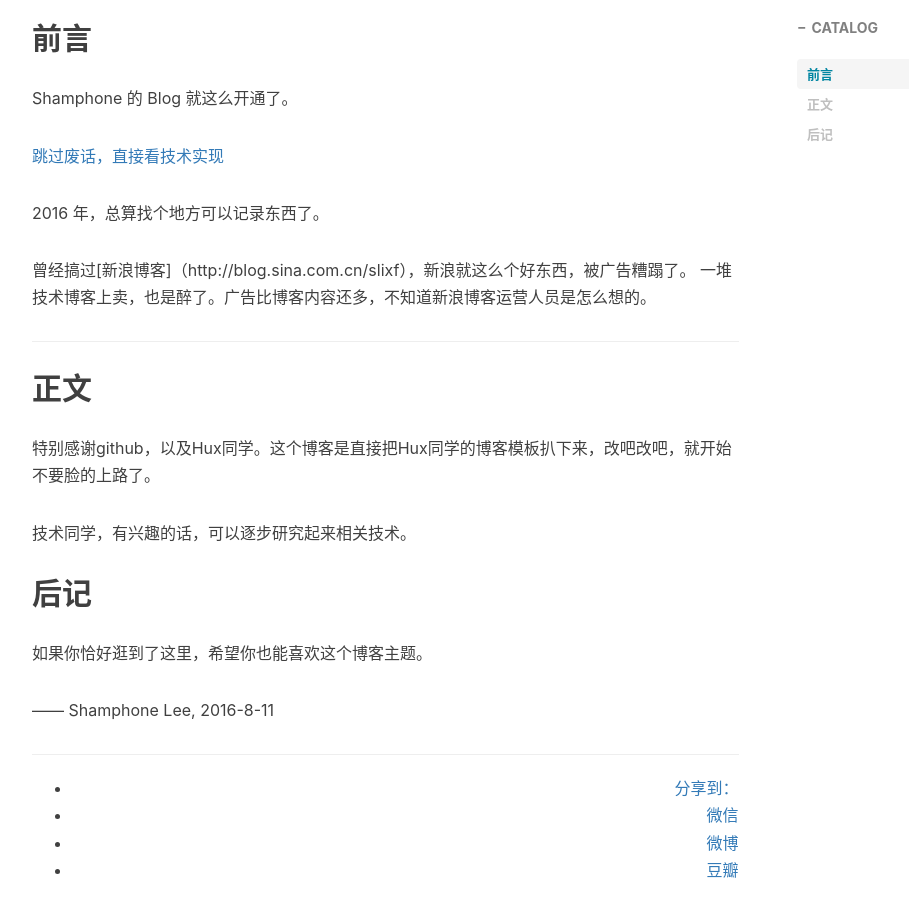
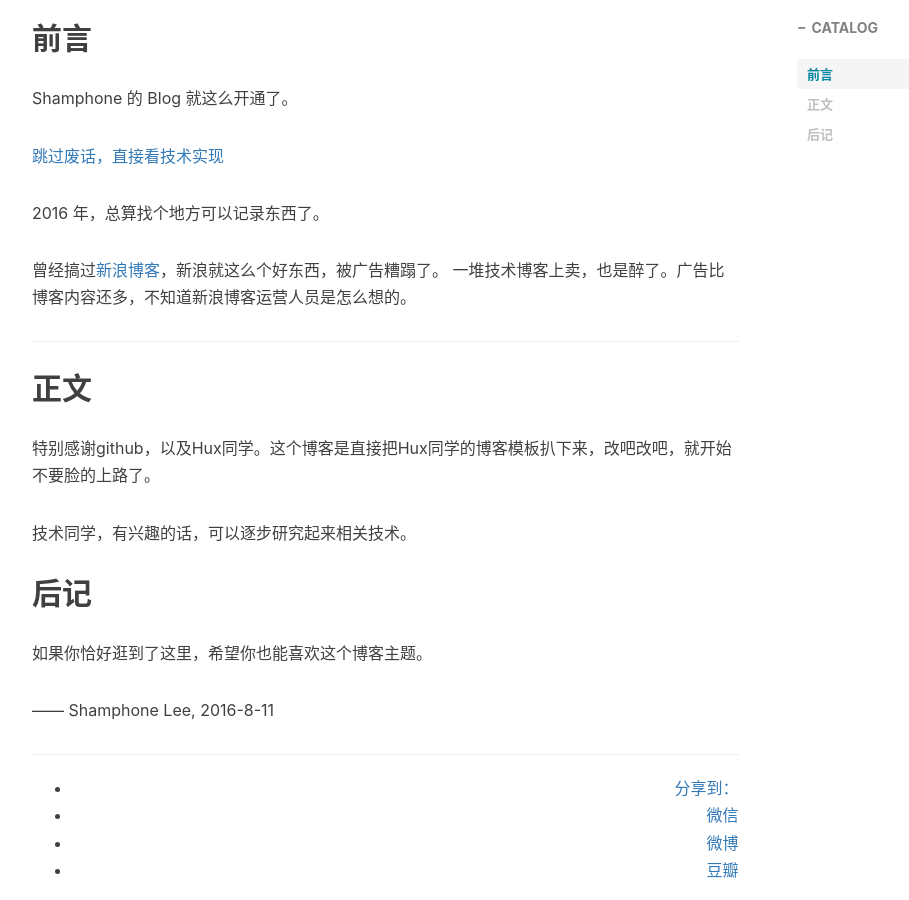
Before and after one commit to duleitony/blog, a Jekyll site: the page built from _posts/2016-08-11-hello-2016.markdown, in a window 1280 px wide and 900 px high, scrolled down 616 px. Shown: the whole window, without its empty margins (233-1142 px from the left). Built offline with Jekyll 4.4.1, drawn with Linux system fonts in a browser that asks for light colours; nearby versions of some CDN libraries; comment, search, counter and statistics services are not loaded; some of the changed lines change nothing that is shown.

Commit message:
add first post

```diff
--- a/_posts/2016-08-11-hello-2016.markdown
+++ b/_posts/2016-08-11-hello-2016.markdown
@@ -24,7 +24,7 @@ Shamphone 的 Blog 就这么开通了。
 2016 年，总算找个地方可以记录东西了。
 
 
-曾经搞过[新浪博客]（http://blog.sina.com.cn/slixf），新浪就这么个好东西，被广告糟蹋了。 一堆技术博客上卖，也是醉了。广告比博客内容还多，不知道新浪博客运营人员是怎么想的。
+曾经搞过[新浪博客](http://blog.sina.com.cn/slixf)，新浪就这么个好东西，被广告糟蹋了。 一堆技术博客上卖，也是醉了。广告比博客内容还多，不知道新浪博客运营人员是怎么想的。
 
 
 <p id = "build"></p>
```
